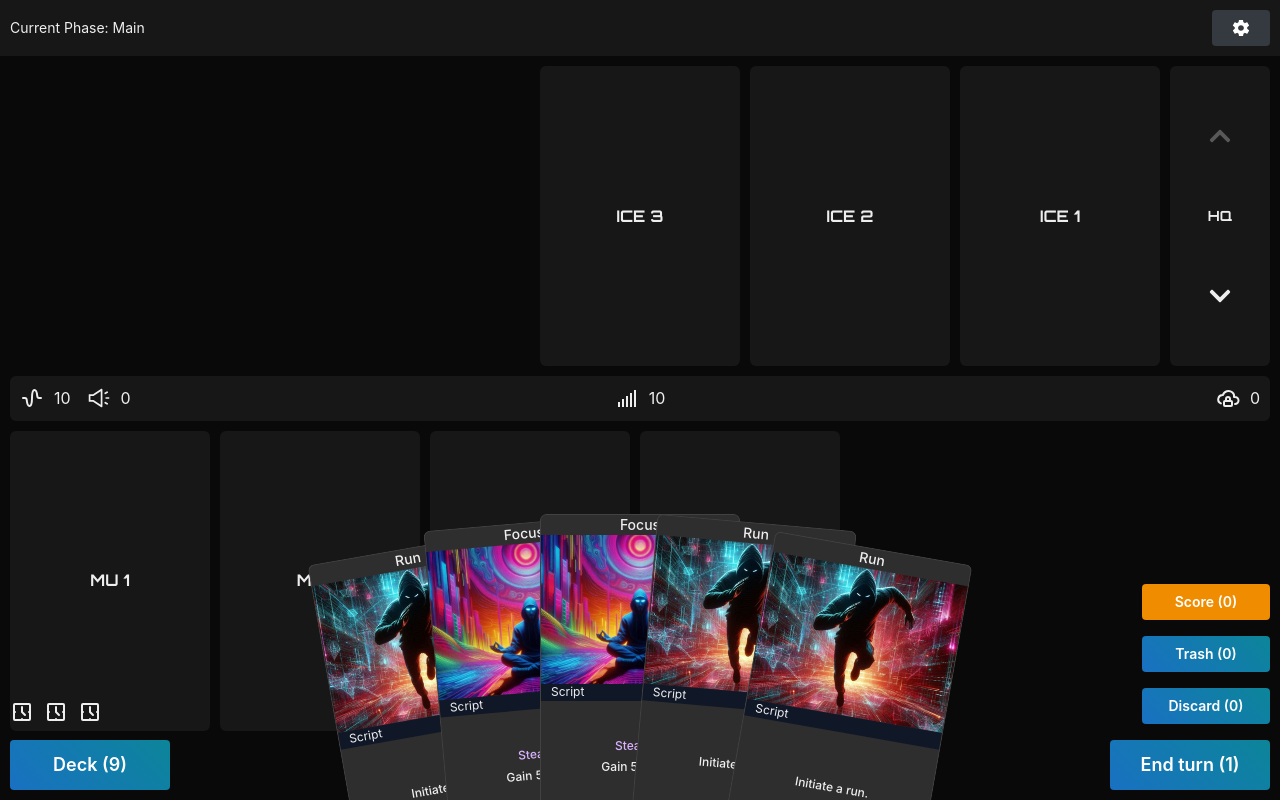
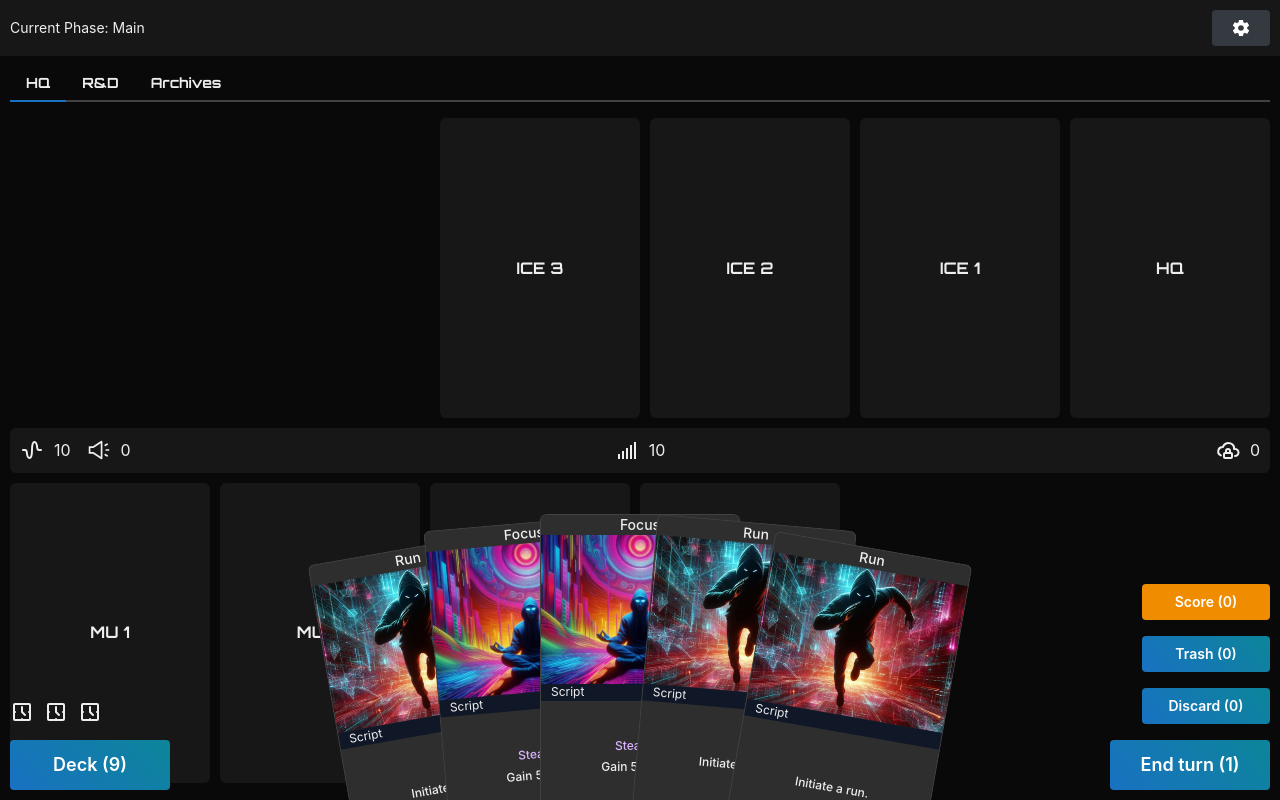
Before and after one commit to vftiago/navarro, a React (Vite) app: page / in a window 1280 px wide. Built offline with nearby package versions, Linux system fonts and the light colour scheme; what @lrkit/weighted would draw is missing.

Commit message:
💄 use tabs for server selection

```diff
--- a/src/ui/IceRow.tsx
+++ b/src/ui/IceRow.tsx
@@ -1,14 +1,13 @@
-import { Flex, Stack, Text, UnstyledButton } from "@mantine/core";
-import { FaChevronDown, FaChevronUp } from "react-icons/fa";
+import { Flex, Stack, Tabs } from "@mantine/core";
 import { useShallow } from "zustand/react/shallow";
 import { GameEventType, useEventBus } from "../state/events";
 import { ServerName, setSelectedServer } from "../state/server";
-import { useGameStore } from "../state/store";
+import { getCardSize } from "../state/settings";
+import { getGameState, useGameStore } from "../state/store";
 import { RunProgressState, TurnPhase } from "../state/turn";
 import { CardFront } from "./Card/CardFront";
 import { IceUnitSlot } from "./IceUnitSlot";
 
-// Order: HQ (top) → R&D → Archives (bottom)
 const ALL_SERVERS = [ServerName.HQ, ServerName.RD, ServerName.ARCHIVES];
 
 export const IceRow = () => {
@@ -34,10 +33,7 @@ export const IceRow = () => {
   );
 
   const eventBus = useEventBus();
-
-  const currentIndex = ALL_SERVERS.indexOf(selectedServer);
-  const isAtTop = currentIndex === 0;
-  const isAtBottom = currentIndex === ALL_SERVERS.length - 1;
+  const cardSize = getCardSize(getGameState());
 
   const isEncounterActive =
     turnCurrentPhase === TurnPhase.Run &&
@@ -57,49 +53,49 @@ export const IceRow = () => {
     }
   };
 
-  const handleServerChange = (dir: "up" | "down") => {
-    if (isRunning) return;
-    if (dir === "up" && isAtTop) return;
-    if (dir === "down" && isAtBottom) return;
-
-    const newIndex = dir === "up" ? currentIndex - 1 : currentIndex + 1;
-    dispatch(setSelectedServer(ALL_SERVERS[newIndex]));
+  const handleTabChange = (value: string | null) => {
+    if (isRunning || !value) return;
+    dispatch(setSelectedServer(value as ServerName));
   };
 
-  const selectedServerIce = servers[selectedServer].installedIce;
+  return (
+    <Tabs className="w-full" value={selectedServer} onChange={handleTabChange}>
+      <Tabs.List>
+        {ALL_SERVERS.map((server) => (
+          <Tabs.Tab
+            className="font-orbitron font-bold disabled:opacity-50"
+            disabled={isRunning}
+            key={server}
+            value={server}
+          >
+            {server}
+          </Tabs.Tab>
+        ))}
+      </Tabs.List>
+
+      {ALL_SERVERS.map((server) => {
+        const serverIce = servers[server].installedIce;
 
         return (
+          <Tabs.Panel key={server} pt="md" value={server}>
             <Flex className="flex-row-reverse" gap="xs">
               <Stack
-        align="center"
-        className="w-[100px] rounded-md bg-neutral-900"
-        gap={0}
-        justify="stretch"
+                className="flex-col-reverse rounded-md bg-neutral-900"
+                gap="xs"
               >
-        <UnstyledButton
-          className="flex w-full flex-1 items-center justify-center rounded-t-md transition-colors hover:bg-neutral-800 disabled:opacity-30 disabled:hover:bg-transparent"
-          disabled={isRunning || isAtTop}
-          onClick={() => handleServerChange("up")}
+                <Stack
+                  className="font-orbitron h-full items-center justify-center font-bold"
+                  {...cardSize}
                 >
-          <FaChevronUp size={24} />
-        </UnstyledButton>
-        <Text className="font-orbitron text-center text-sm font-bold">
-          {selectedServer}
-        </Text>
-        <UnstyledButton
-          className="flex w-full flex-1 items-center justify-center rounded-b-md transition-colors hover:bg-neutral-800 disabled:opacity-30 disabled:hover:bg-transparent"
-          disabled={isRunning || isAtBottom}
-          onClick={() => handleServerChange("down")}
-        >
-          <FaChevronDown size={24} />
-        </UnstyledButton>
+                  {server}
                 </Stack>
-      <Flex className="flex-row-reverse" gap="xs">
+              </Stack>
               {Array.from({ length: serverMaxIceSlots }).map((_, index) => {
-          const ice = selectedServerIce[index];
+                const ice = serverIce[index];
                 const isBeingEncountered =
                   ice &&
-            serverCurrentEncounteredIce?.deckContextId === ice.deckContextId;
+                  serverCurrentEncounteredIce?.deckContextId ===
+                    ice.deckContextId;
 
                 return (
                   <Stack
@@ -120,6 +116,9 @@ export const IceRow = () => {
                 );
               })}
             </Flex>
-    </Flex>
+          </Tabs.Panel>
+        );
+      })}
+    </Tabs>
   );
 };
```
Lines whose indentation alone changed are shown as unchanged.
